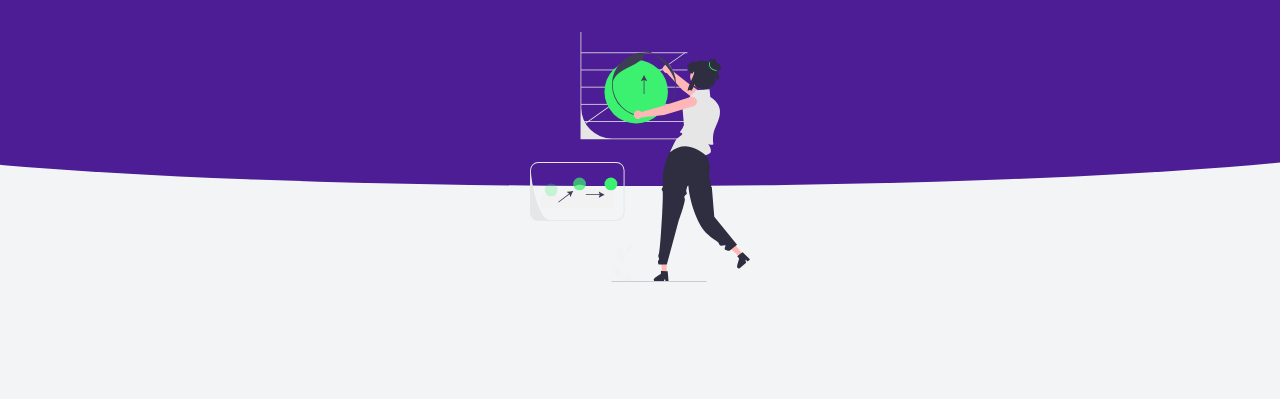
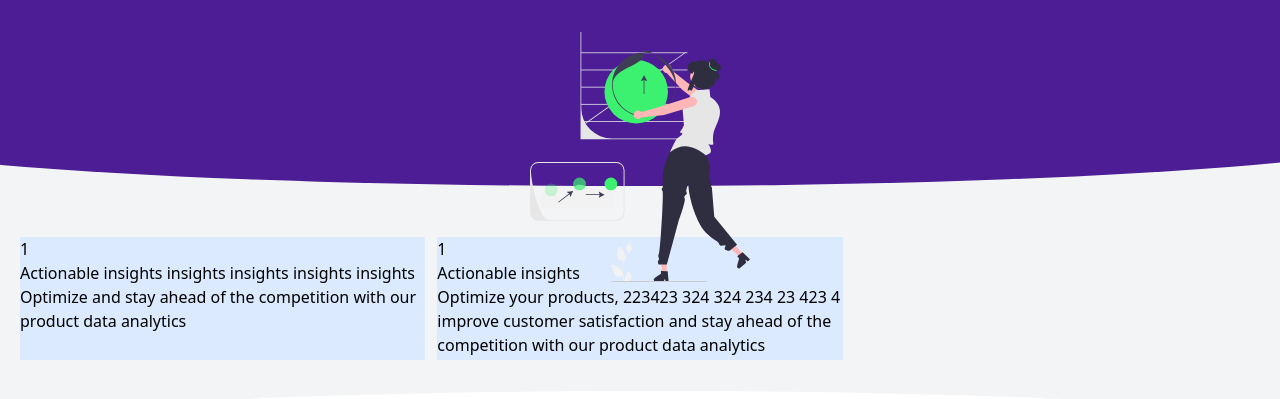
Before and after one commit to dominikjakobsze/Wrokit-landing-page--frontendmentor.io-, a website built with Vite: page frontend/app-vite/index.html in a window 1280 px wide. Shown: the part 275-674 px from the top of the page. Built offline with nearby package versions, Linux system fonts and the light colour scheme.

Commit message:
playing with multiline truncate

```diff
--- a/frontend/app-vite/index.html
+++ b/frontend/app-vite/index.html
@@ -30,7 +30,18 @@
 
       <section class="h-[100px] bg-violet-900 w-full cp-1"></section>
 
-      <section class="w-full h-[450px] bg-gray-100"></section>
+      <section class="w-full bg-gray-100 grid grid-cols-3 p-5 gap-3 pt-10">
+        <div class="grid grid-cols-1 bg-blue-100">
+          <h4 class="flex-[0_0_100%] w-full truncate">1</h4>
+          <h3 class="flex-[0_0_100%] w-full truncate">Actionable insights insights insights insights insights</h3>
+          <p class="flex-[0_0_100%] w-full h-[75px] multiline-truncate-3">Optimize and stay ahead of the competition with our product data analytics</p>
+        </div>
+        <div class="grid grid-cols-1 bg-blue-100">
+          <h4 class="flex-[0_0_100%] w-full truncate">1</h4>
+          <h3 class="flex-[0_0_100%] w-full truncate">Actionable insights</h3>
+          <p class="flex-[0_0_100%] w-full h-[75px] multiline-truncate-3">Optimize your products, 223423 324 324 234 23 423 4 improve customer satisfaction and stay ahead of the competition with our product data analytics</p>
+        </div>
+      </section>
 
       <section class="w-full h-[100px] bg-white cp-1 rotate-[180deg]"></section>
 
--- a/frontend/app-vite/style.css
+++ b/frontend/app-vite/style.css
@@ -9,3 +9,19 @@
 .td-1 {
     border-bottom: 2px solid #3bf16f;
 }
+
+.multiline-truncate-3 {
+    display: -webkit-box;
+    max-width: 100%;
+    -webkit-line-clamp: 3;
+    -webkit-box-orient: vertical;
+    overflow: hidden;
+}
+
+.multiline-truncate-2 {
+    display: -webkit-box;
+    max-width: 100%;
+    -webkit-line-clamp: 3;
+    -webkit-box-orient: vertical;
+    overflow: hidden;
+}
```
